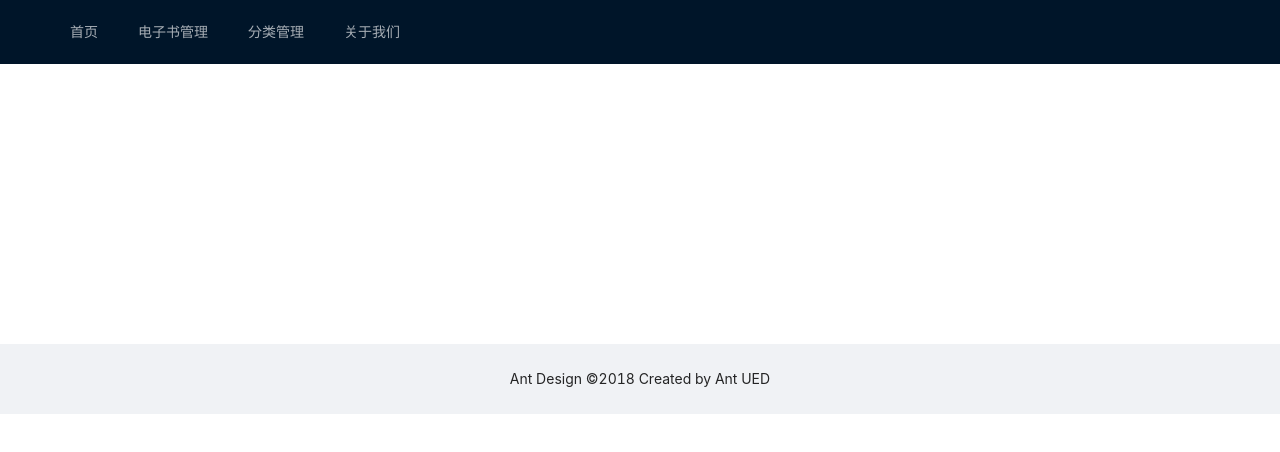
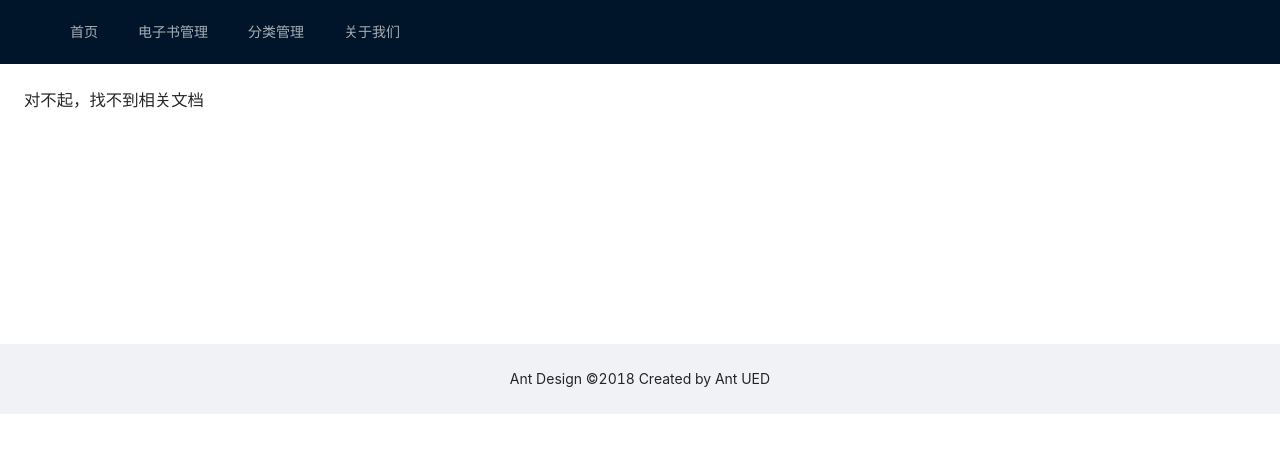
Before and after one commit to linxiaoyan01/Wiki, a Vue app in the folder web/: page /doc in a window 1280 px wide. Shown: the top 452 px of the page. Built offline with nearby package versions, Linux system fonts and the light colour scheme; no server answers.

Commit message:
打开文档页面时，如果没有文档，增加提示

```diff
--- a/web/src/views/doc.vue
+++ b/web/src/views/doc.vue
@@ -1,6 +1,7 @@
 <template>
   <a-layout>
     <a-layout-content :style="{background: '#fff', padding:'24px', margin: 0, minHeight: '280px'}">
+      <h3 v-if="level1.length === 0">对不起，找不到相关文档</h3>
       <a-row>
         <a-col :span="6">
           <a-tree
```
